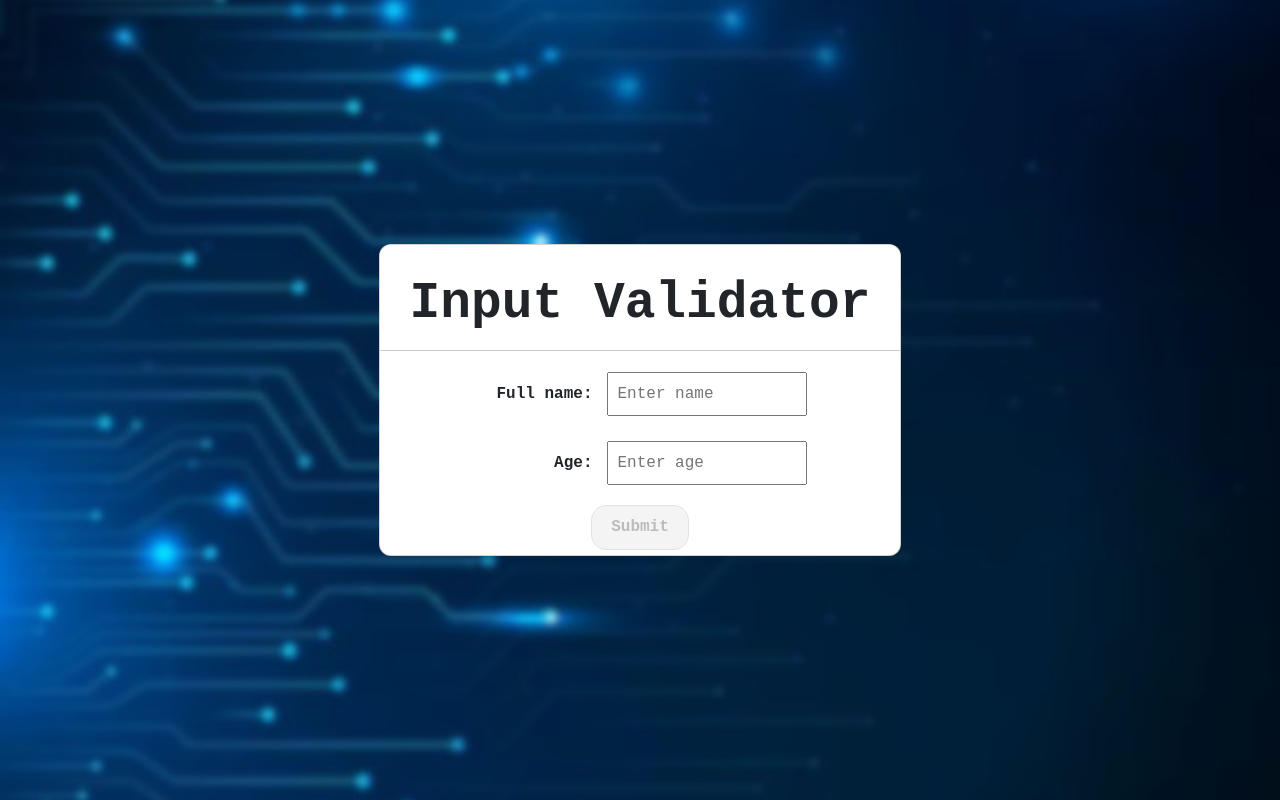
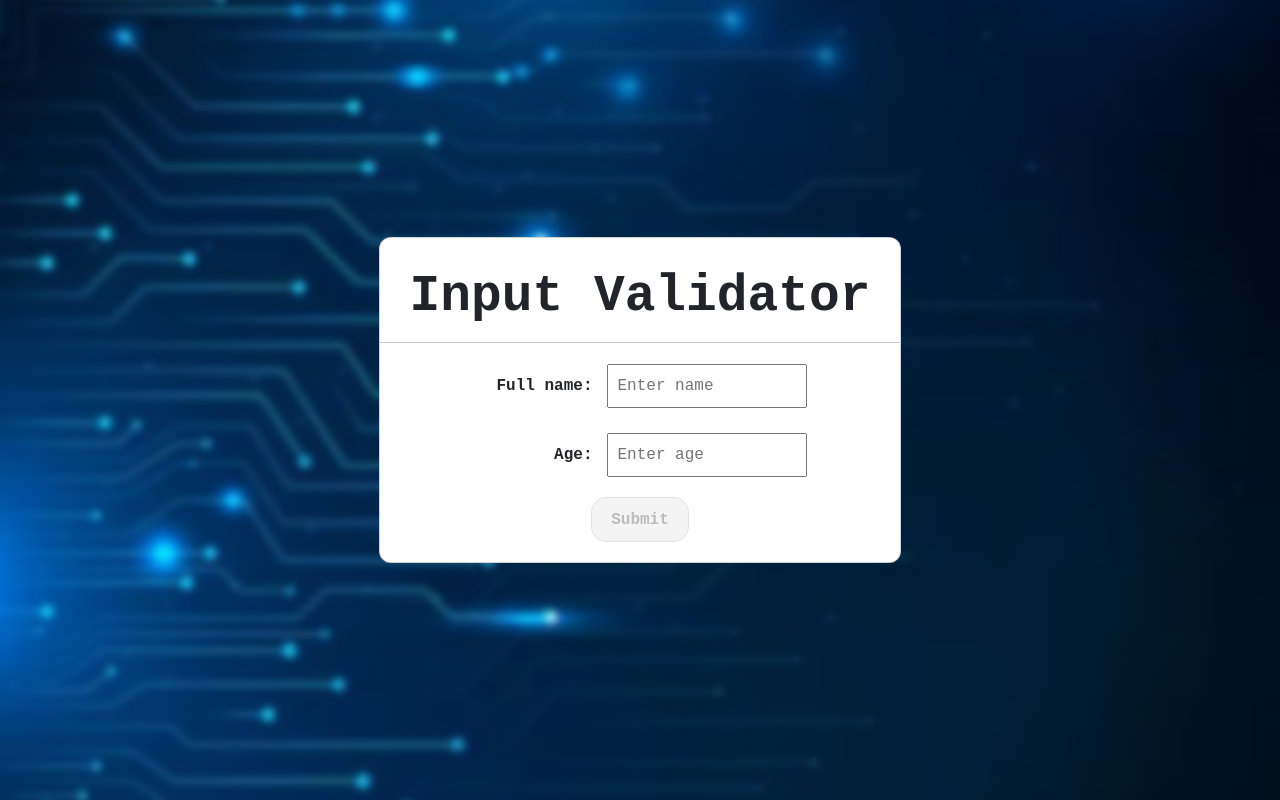
Before and after one commit to AnuragRSimha/inputvalidator, a React (Vite) app: page / in a window 1280 px wide. Built offline with nearby package versions, Linux system fonts and the light colour scheme.

Commit message:
Bootstrap CSS height changes

```diff
--- a/src/App.css
+++ b/src/App.css
@@ -34,6 +34,7 @@ h1 {
   font-family: inherit;
   border-radius: 15px;
   padding: 0.6em 1.2em;
+  margin-bottom: 15px;
 }
 
 .btn-primary:disabled {
--- a/src/components/DetailsDisplay.jsx
+++ b/src/components/DetailsDisplay.jsx
@@ -5,7 +5,7 @@ import '../App.css'
 const DetailsDisplay = ({name, age}) => {
     return (
         <div>
-            <hr className="my-3" />
+            <hr className="my-1" />
             <p className='detailsDisplay'>You are <strong>{name}</strong>, and you are <strong>{age}</strong> years old.</p>
         </div>
     );
```
